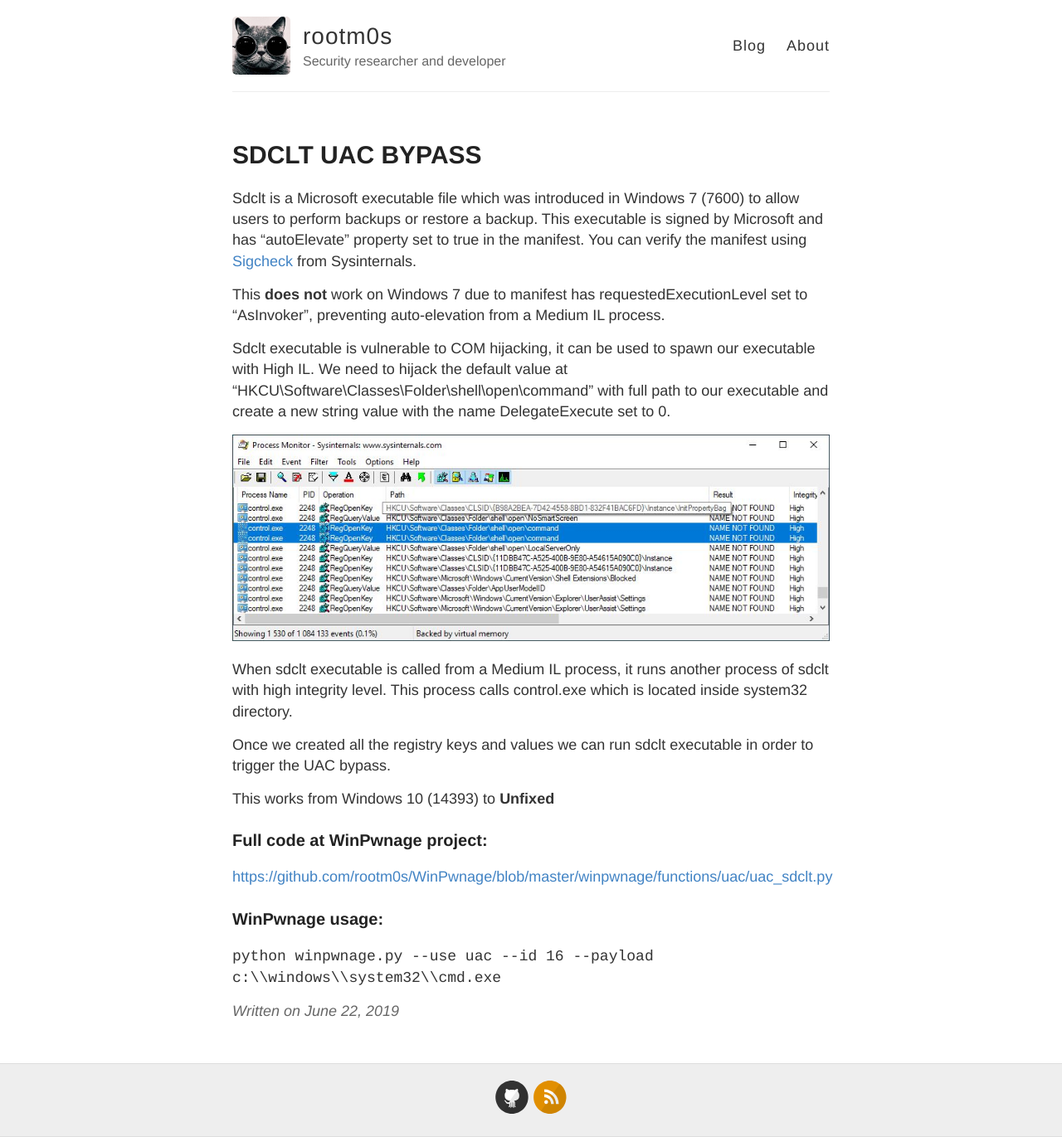
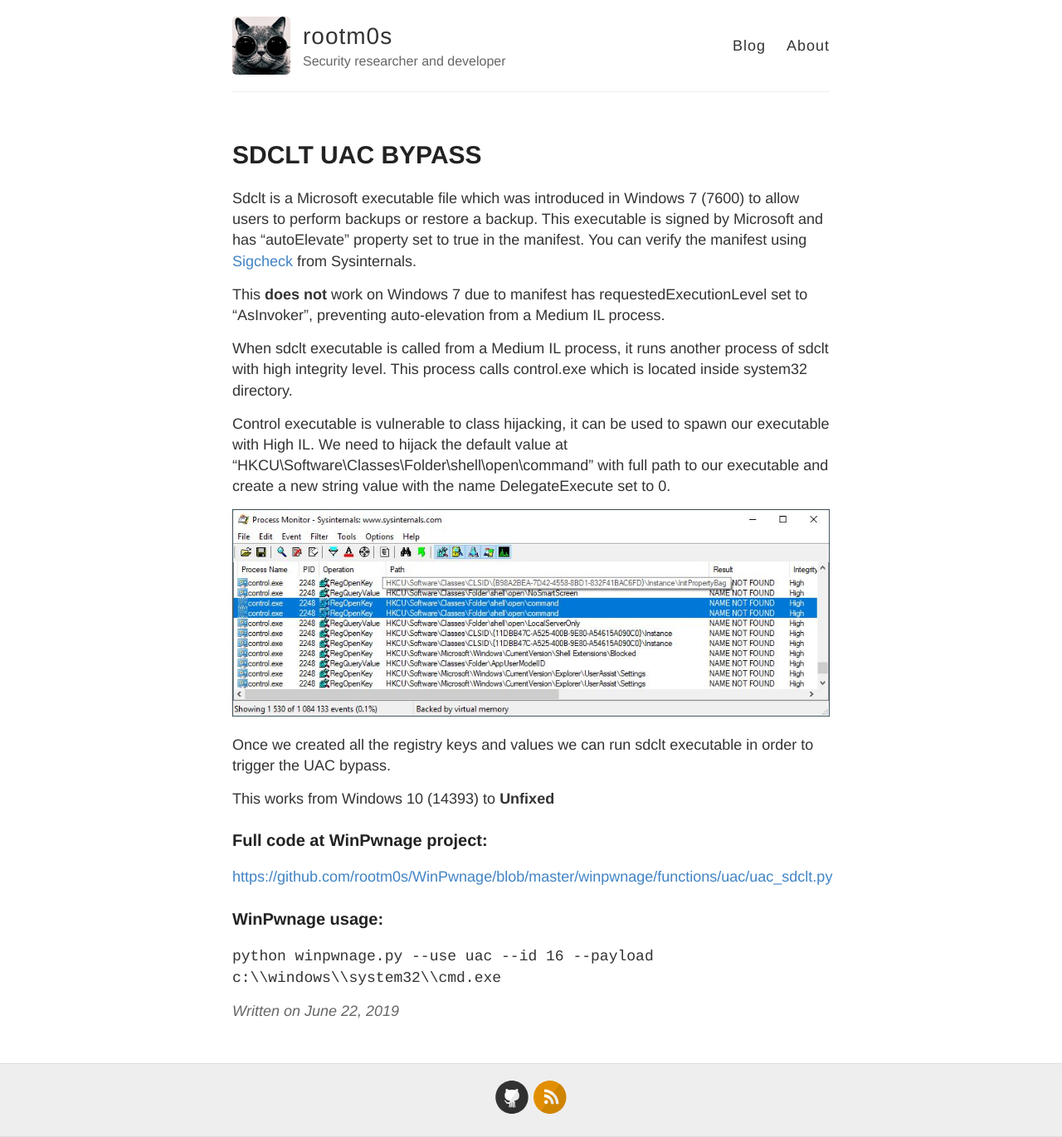
Before and after one commit to rootm0s/rootm0s.github.io, a Jekyll site: the page built from _posts/2019-6-22-sdclt-uac-bypass.md, in a window 1280 px wide. Shown: the whole page at 83% size. Built offline with Jekyll 4.4.1, drawn with Linux system fonts in a browser that asks for light colours.

Commit message:
Update 2019-6-22-sdclt-uac-bypass.md

```diff
--- a/_posts/2019-6-22-sdclt-uac-bypass.md
+++ b/_posts/2019-6-22-sdclt-uac-bypass.md
@@ -7,11 +7,11 @@ Sdclt is a Microsoft executable file which was introduced in Windows 7 (7600) to
 
 This **does not** work on Windows 7 due to manifest has requestedExecutionLevel set to "AsInvoker", preventing auto-elevation from a Medium IL process.
 
-Sdclt executable is vulnerable to COM hijacking, it can be used to spawn our executable with High IL. We need to hijack the default value at "HKCU\Software\Classes\Folder\shell\open\command" with full path to our executable and create a new string value with the name DelegateExecute set to 0.
+When sdclt executable is called from a Medium IL process, it runs another process of sdclt with high integrity level. This process calls control.exe which is located inside system32 directory.
+
+Control executable is vulnerable to class hijacking, it can be used to spawn our executable with High IL. We need to hijack the default value at "HKCU\Software\Classes\Folder\shell\open\command" with full path to our executable and create a new string value with the name DelegateExecute set to 0.
 
 ![_config.yml]({{ site.baseurl }}/images/sdclt_control_procmon.JPG)
-
-When sdclt executable is called from a Medium IL process, it runs another process of sdclt with high integrity level. This process calls control.exe which is located inside system32 directory.
 
 Once we created all the registry keys and values we can run sdclt executable in order to trigger the UAC bypass.
 
```
